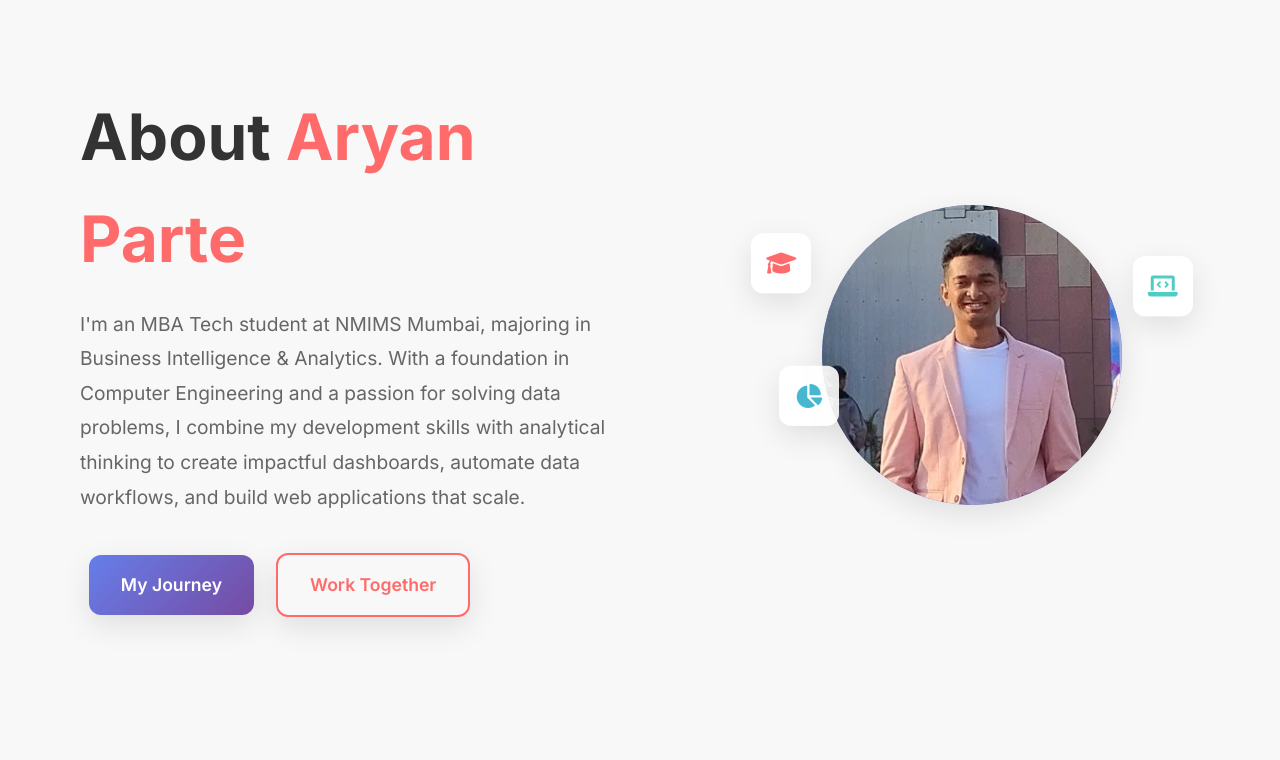
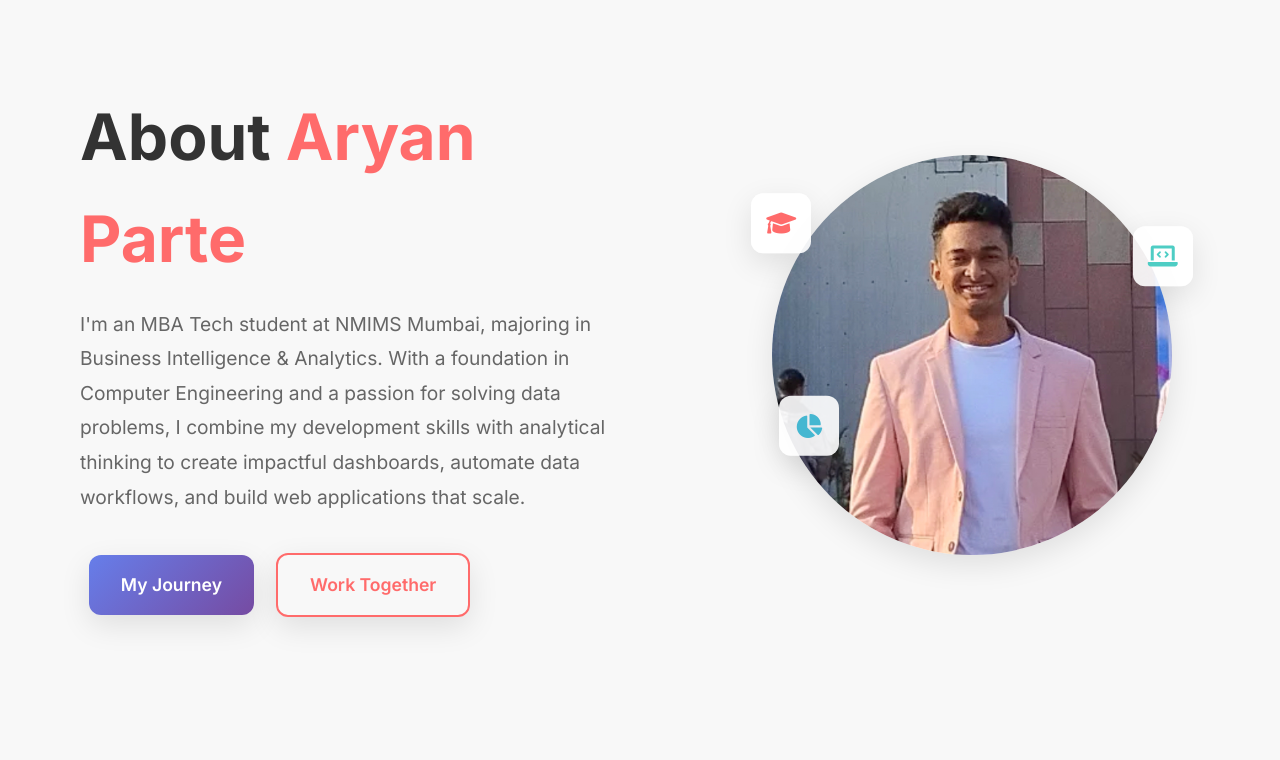
Before and after one commit to aryanparte03/aryanparte_portfolio, a Flask app: page /about in a window 1280 px wide. Shown: the part 58-818 px from the top of the page. Run offline with Flask 3, Linux system fonts and the light colour scheme.

Commit message:
Update about.html

```diff
--- a/templates/about.html
+++ b/templates/about.html
@@ -18,13 +18,13 @@
     </div>
 
     <div class="hero-image">
-        <div class="hero-avatar">
+        <div class="hero-avatar no-hover" style="width: 400px; height: 400px; background: white; border-radius: 50%; display: flex; align-items: center; justify-content: center; margin: auto;">
             <img src="{{ url_for('static', filename='images/aryan_parte_logo.jpg') }}" alt="Aryan Parte">
         </div>
         <div class="floating-elements">
-            <div class="floating-element"><i class="fas fa-graduation-cap"></i></div>
-            <div class="floating-element"><i class="fas fa-laptop-code"></i></div>
-            <div class="floating-element"><i class="fas fa-chart-pie"></i></div>
+            <div class="floating-element float-icon float-icon-1"><i class="fas fa-graduation-cap"></i></div>
+            <div class="floating-element float-icon float-icon-2"><i class="fas fa-laptop-code"></i></div>
+            <div class="floating-element float-icon float-icon-3"><i class="fas fa-chart-pie"></i></div>
         </div>
     </div>
 </section>
@@ -32,7 +32,7 @@
 <section class="section">
   <h2 class="section-title">My Projects</h2>
 
-  <div style="display: flex; flex-wrap: wrap; gap: 3%; justify-content: space-between;">
+  <div class="projects-container" style="display: flex; flex-wrap: wrap; gap: 3%; justify-content: space-between;">
 
     <!-- Project 1 -->
     <div class="card" style="width: 48%; margin-bottom: 20px; display: flex; flex-direction: column; justify-content: space-between; min-height: 460px;">
```
